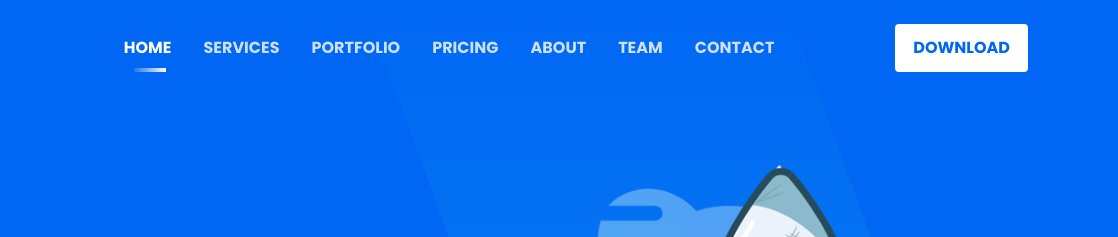
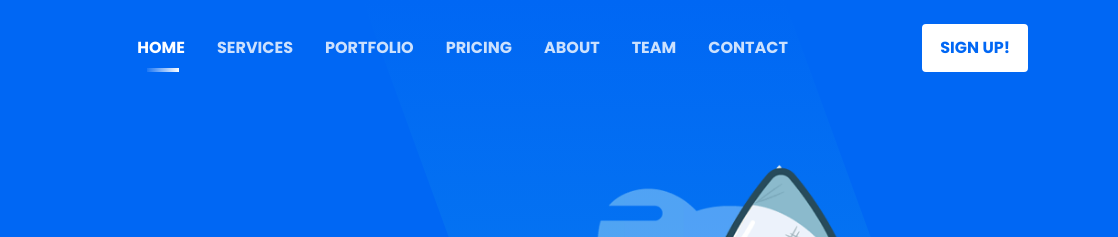
Before and after one commit to CodeOpenY/CodeOpen.github.io, a plain HTML site: page index.html in a window 1280 px wide. Shown: the top 237 px of the page, 162-1280 px from the left. Drawn offline with Linux system fonts and the light colour scheme.

Commit message:
Sign Up!
Sign in!

```diff
--- a/index.html
+++ b/index.html
@@ -91,7 +91,7 @@
 
                         <div class="navbar-btn d-none d-sm-inline-block">
                             <ul>
-                                <li><a class="solid" href="#">Download</a></li>
+                                <li><a class="solid" href="#">Sign Up!</a></li>
                             </ul>
                         </div>
                     </nav> <!-- navbar -->
```
